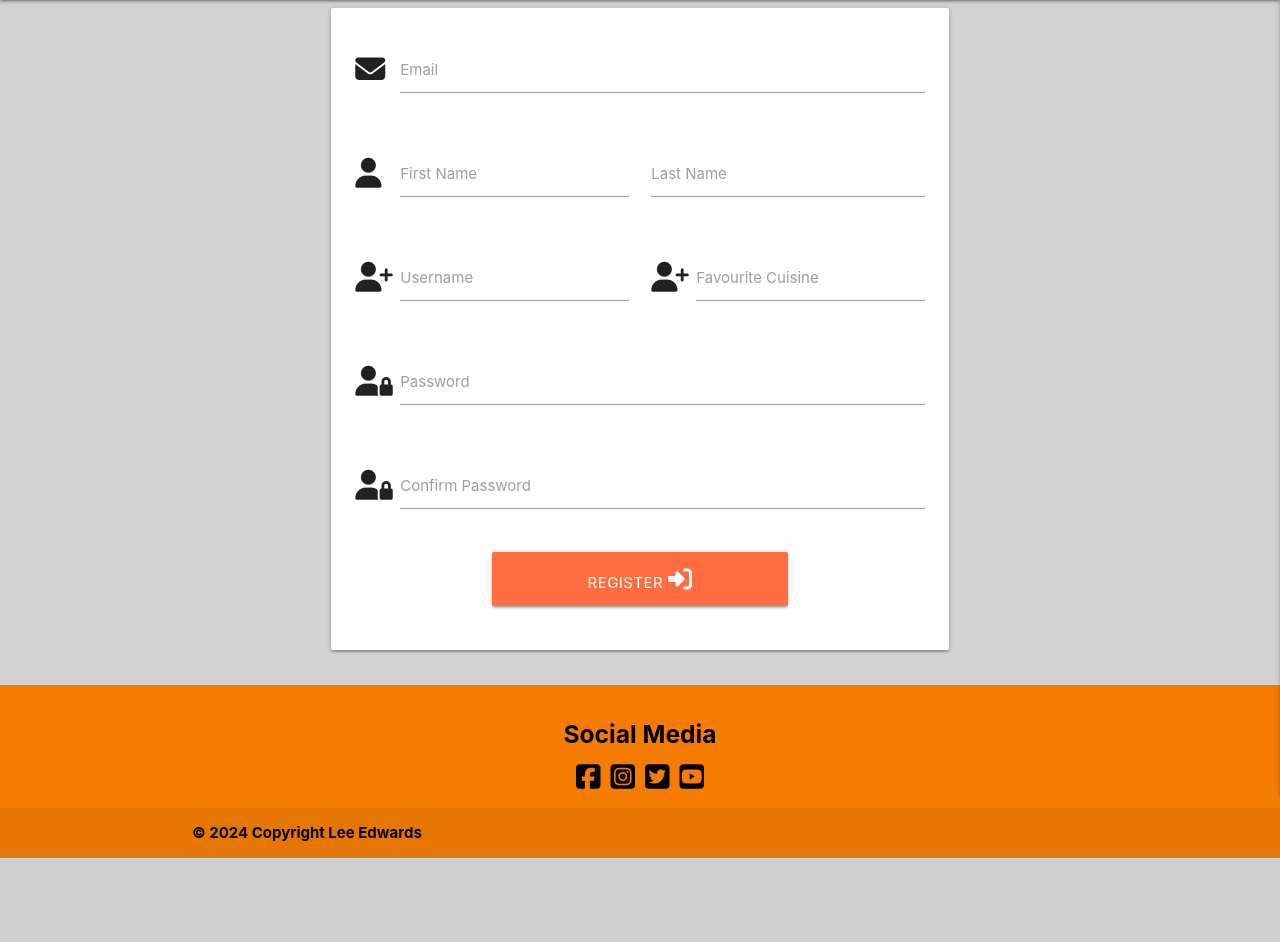
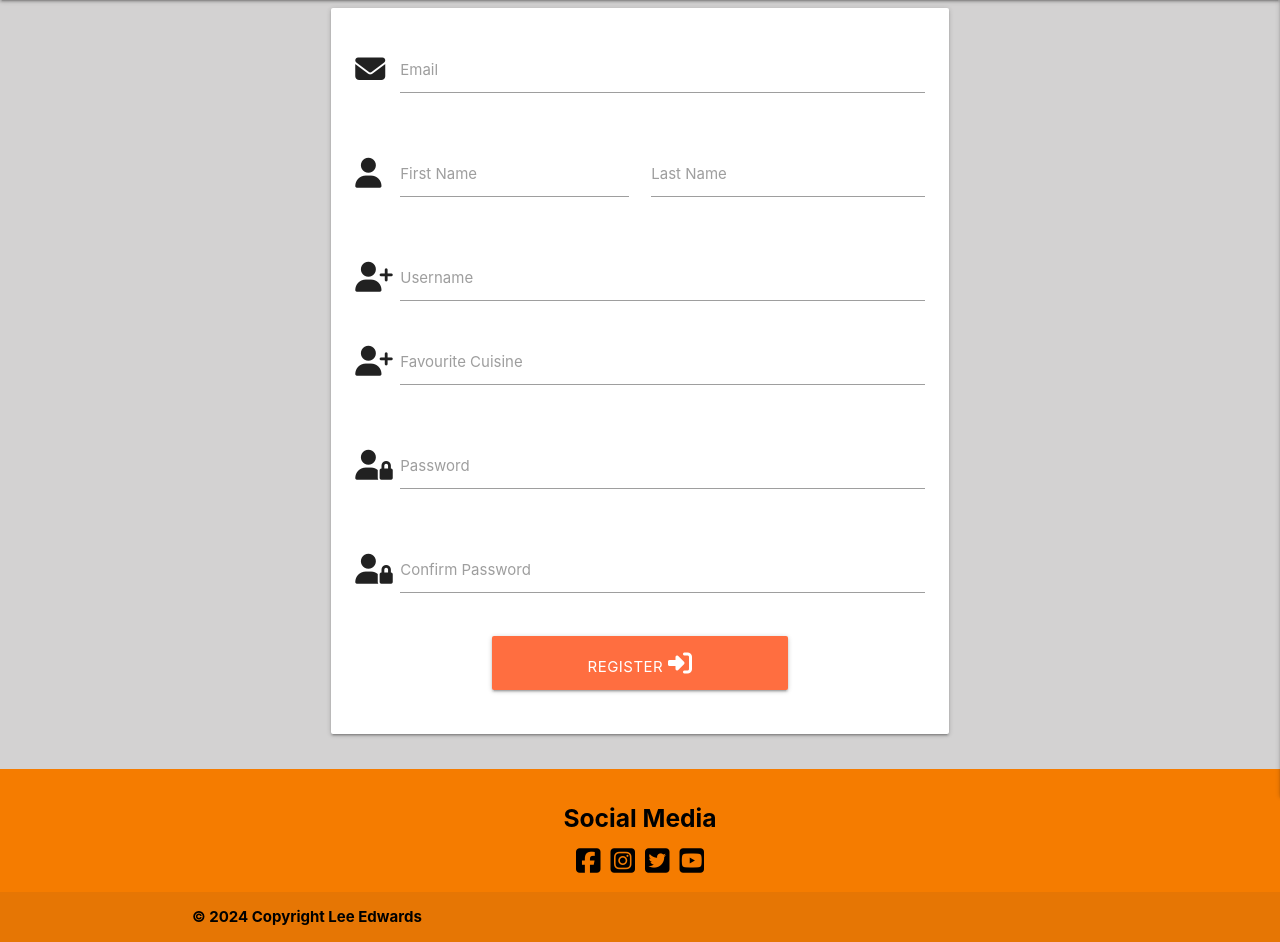
Before and after one commit to LeeEd1/MS3-project, a Flask app: page /register in a window 1280 px wide. Shown: the part 64-1006 px from the top of the page. Before the commit the page ends 922 px from the top, so only its background shows below. Run offline with Flask 3, Linux system fonts and the light colour scheme; some libraries are stand-ins or nearby versions.

Commit message:
Correcting register form

```diff
--- a/templates/register.html
+++ b/templates/register.html
@@ -3,7 +3,7 @@
 
     <!-- Register form -->
     <div class="row">
-        <form class="col s12 m6 offset-m3" method="POST" action="{{ url_for('register') }}">
+        <form class="col s12 m8 offset-m2 l6 offset-l3" method="POST" action="{{ url_for('register') }}">
             <div class="card-panel">
                 <div class="row">
                     <!-- Email field -->
@@ -28,13 +28,13 @@
                 </div>
                 <div class="row">
                     <!-- Username -->
-                    <div class="input-field col s6">
+                    <div class="input-field col s12">
                         <i class="fas fa-user-plus prefix"></i>
                         <input id="username" name="username" type="text" minlength="5" maxlength="15" class="validate" required>
                         <label for="username">Username</label>
                     </div>
                     <!-- Fav cuisine -->
-                    <div class="input-field col s6">
+                    <div class="input-field col s12">
                         <i class="fas fa-user-plus prefix"></i>
                         <input id="fav_cuisine" name="fav_cuisine" type="text" minlength="5" maxlength="15" class="validate" required>
                         <label for="fav_cuisine">Favourite Cuisine</label>
```
